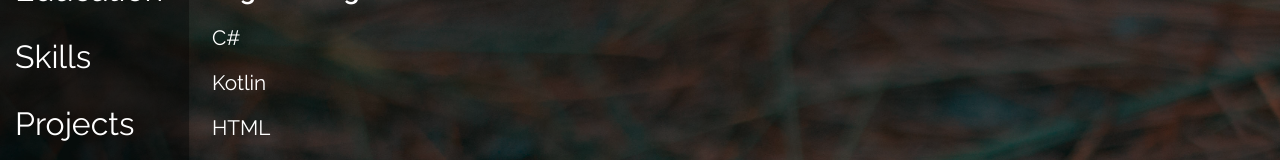
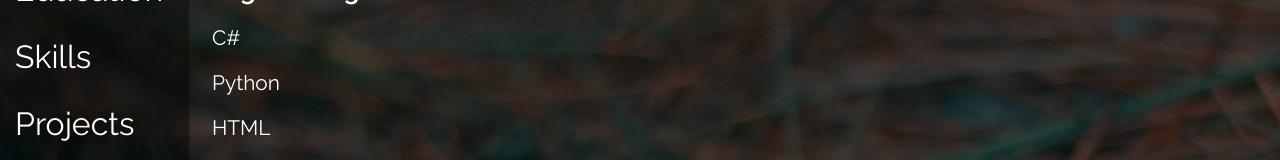
Before and after one commit to JerryBluefield/portfolio, a React (Create React App) app: page /skills in a window 1280 px wide. Shown: the part 293-453 px from the top of the page. Built offline with nearby package versions, Linux system fonts and the light colour scheme.

Commit message:
Update Skills.js

```diff
--- a/src/contents/Skills.js
+++ b/src/contents/Skills.js
@@ -8,7 +8,7 @@ class Skills extends Component {
     {
         super(props);
         this.state={
-            'myskills':['C#', 'Kotlin', 'HTML','CSS','JS','PHP','REACT JS', 'React Native', 'MySQL'],
+            'myskills':['C#', 'Python', 'HTML','CSS','JS','PHP','REACT JS', 'React Native', 'MySQL'],
             'mylanguages':['English','Finnish','Swedish','Japanese']
         };
     }
```
